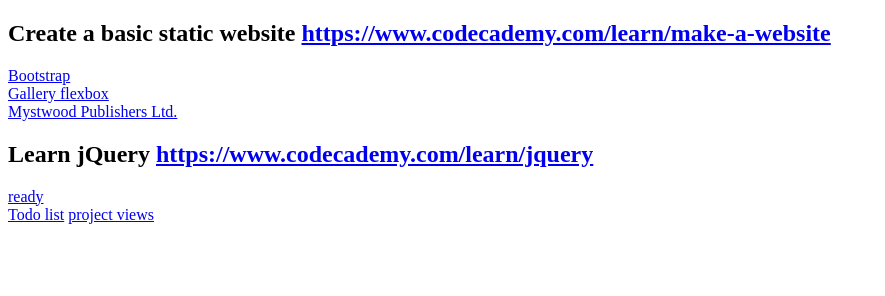
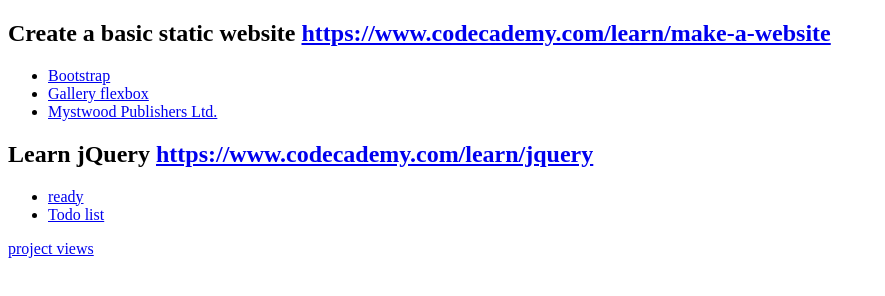
Before and after one commit to Rarity/rarity.github.io, a plain HTML site: page index.html in a window 1280 px wide. Shown: the whole page, without its empty margins (0-885 px from the left). Drawn offline with Linux system fonts and the light colour scheme.

Commit message:
Update index.html

```diff
--- a/index.html
+++ b/index.html
@@ -7,17 +7,17 @@
 <body>
 
   <h2>Create a basic static website <a href="https://www.codecademy.com/learn/make-a-website">https://www.codecademy.com/learn/make-a-website</a></h2>
-  <a href="https://rarity.github.io/CA/makewebsite/bootstrap/"target="_blank">Bootstrap</a>
-  <br>
-  <a href="https://rarity.github.io/CA/makewebsite/gallery-flexbox/"target="_blank">Gallery flexbox</a>
-  <br>
-  <a href="https://rarity.github.io/CA/makewebsite/1/"target="_blank">Mystwood Publishers Ltd.</a>
-
+  <ul>
+    <li><a href="https://rarity.github.io/CA/makewebsite/bootstrap/"target="_blank">Bootstrap</a></li>
+    <li><a href="https://rarity.github.io/CA/makewebsite/gallery-flexbox/"target="_blank">Gallery flexbox</a></li>
+    <li><a href="https://rarity.github.io/CA/makewebsite/1/"target="_blank">Mystwood Publishers Ltd.</a></li>
+  </ul>
 
   <h2>Learn jQuery <a href="https://www.codecademy.com/learn/jquery">https://www.codecademy.com/learn/jquery</a></h2>
-  <a href="https://rarity.github.io/CA/jq/ready"target="_blank">ready</a>
-  <br>
-  <a href="https://rarity.github.io/CA/jq/todos"target="_blank">Todo list</a>
+  <ul>
+    <li><a href="https://rarity.github.io/CA/jq/ready"target="_blank">ready</a></li>
+    <li><a href="https://rarity.github.io/CA/jq/todos"target="_blank">Todo list</a></li>
+  </ul>
 
 
 
```
